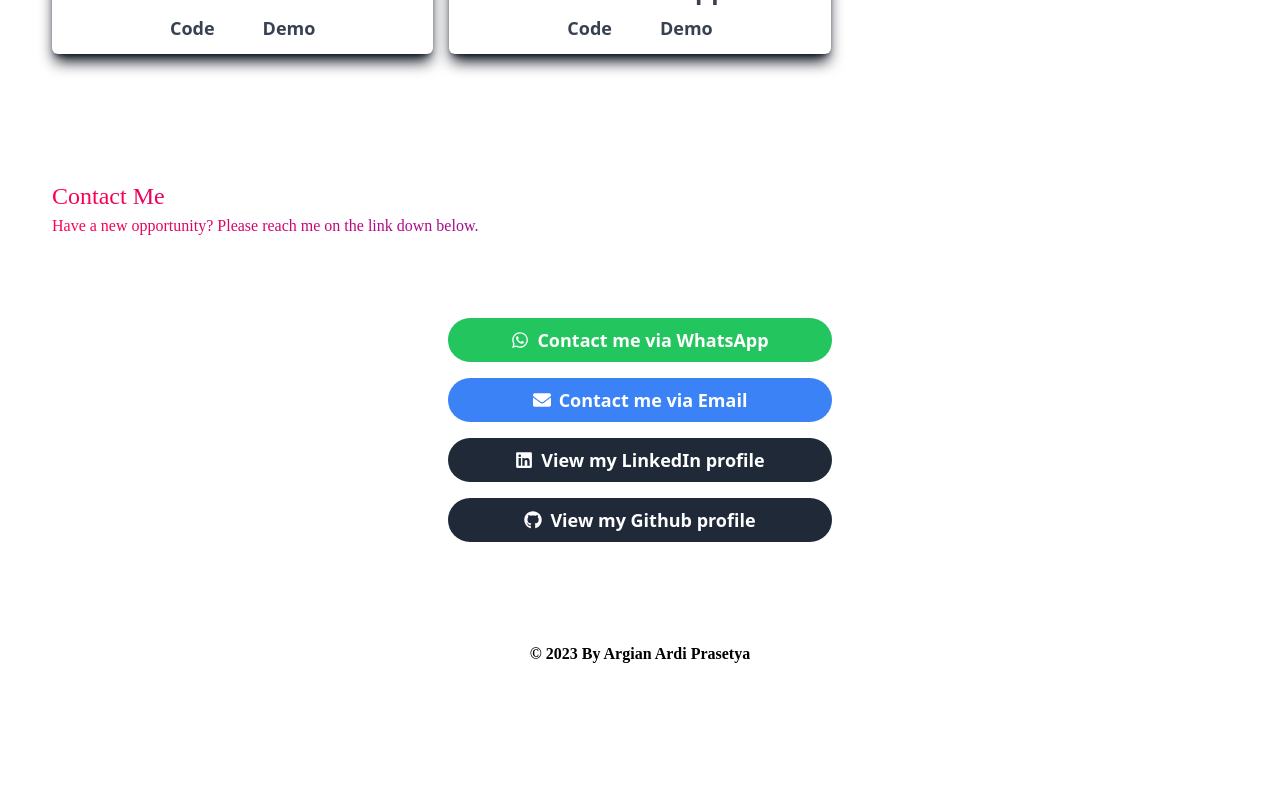
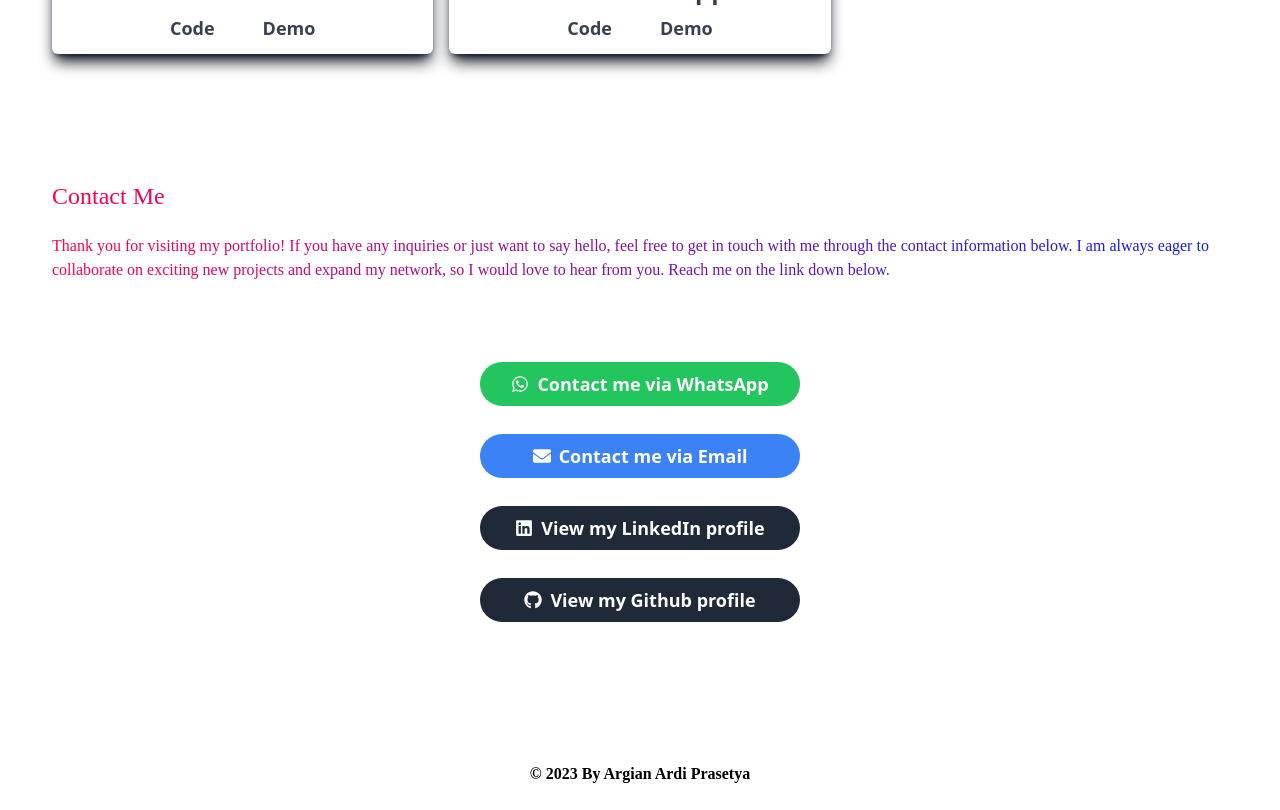
Before and after one commit to argianardi/myportfolio, a React (Create React App) app: page / in a window 1280 px wide. Shown: the part 1580-2390 px from the top of the page. Before the commit the page ends 2270 px from the top, so only its background shows below. Built offline with nearby package versions, Linux system fonts and the light colour scheme.

Commit message:
add  preface to the contact session

```diff
--- a/src/components/Contact.js
+++ b/src/components/Contact.js
@@ -4,14 +4,20 @@ import { FaWhatsapp, FaEnvelope, FaLinkedin, FaGithub } from "react-icons/fa";
 const Contact = () => {
   return (
     <div id="contact">
-      <div className="container mx-auto max-w-[1200px] px-3 pt-3 pb-3 sm:pb-10 lg:pb-20 lg:pt-11 text-center lg:text-left">
-        <h4 className="text-gradient font-secondary text-[24px] ">
+      <div className="mb-10 container mx-auto max-w-[1200px] px-3 py-12  sm:pb-10 lg:pb-20 lg:pt-11 lg:text-left">
+        <h4 className="mb-5 text-gradient font-secondary text-[24px] text-center lg:text-left">
           Contact Me
         </h4>
-        <p className="text-gradient font-primary">
-          Have a new opportunity? Please reach me on the link down below.
-        </p>
-        <div className="flex flex-col max-w-sm gap-4 mx-auto mt-20 md:justify-center">
+        <div className="mx-auto text-gradient font-primary">
+          <p>
+            Thank you for visiting my portfolio! If you have any inquiries or
+            just want to say hello, feel free to get in touch with me through
+            the contact information below. I am always eager to collaborate on
+            exciting new projects and expand my network, so I would love to hear
+            from you. Reach me on the link down below.
+          </p>
+        </div>
+        <div className="flex flex-col max-w-xs mx-auto mt-20 gap-7 md:justify-center">
           <a
             href="https://wa.me/6285768424797"
             target="_blank"
@@ -40,7 +46,7 @@ const Contact = () => {
             View my LinkedIn profile
           </a>
           <a
-            href="https://www.linkedin.com/in/argianardiprasetya"
+            href="https://github.com/argianardi"
             target="_blank"
             rel="noopener noreferrer"
             className="flex items-center justify-center px-4 py-2 text-lg font-bold text-white bg-gray-800 rounded-full hover:bg-gray-900"
```
